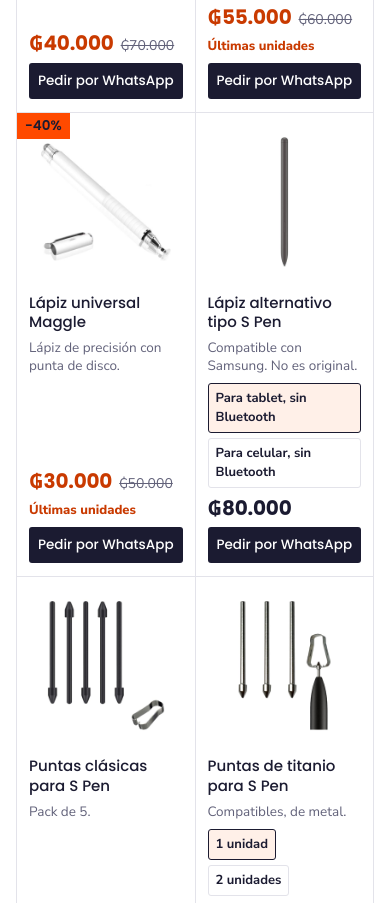
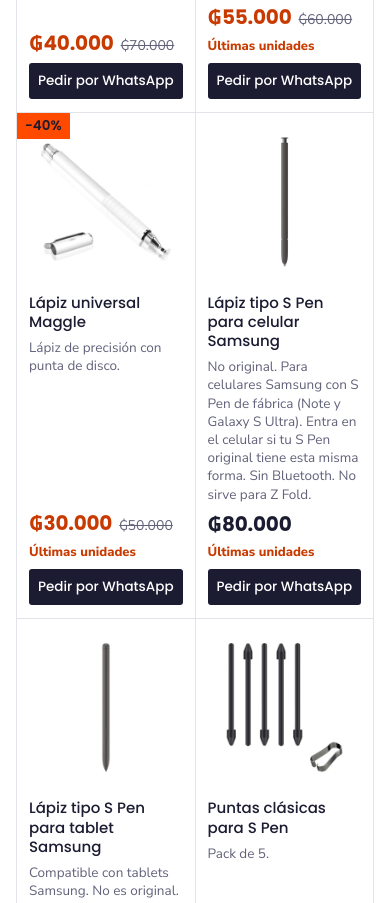
Before and after one commit to ziggypyg/ziggypyg.github.io, a plain HTML site: page index.html in a window 390 px wide. Shown: the part 873-1776 px from the top of the page. Drawn offline with Linux system fonts and the light colour scheme.

Commit message:
Separar S Pen de celular y tablet, mejorar descripción del de celular
Co-Authored-By: Claude Opus 5.5 <noreply@anthropic.com>
Claude-Session: https://claude.ai/code/session_01ADwd8HB3NWVph2tHqHnPbX

```diff
--- a/index.html
+++ b/index.html
@@ -163,9 +163,10 @@ const CATALOG = [
     { label: "Blanco", photo: "APP-PEN-BLA", price: 55000, was: 60000, stock: 0 } ] },
   { cat: "lapices", name: "Lápiz universal Maggle", note: "Lápiz de precisión con punta de disco.", vars: [
     { label: "Blanco", photo: "LAP-STY-BLA", price: 30000, was: 50000, stock: 1 } ] },
-  { cat: "lapices", name: "Lápiz alternativo tipo S Pen", note: "Compatible con Samsung. No es original.", vars: [
-    { label: "Para tablet, sin Bluetooth", photo: "SPN-TAB-NEG", price: 80000, stock: 3 },
-    { label: "Para celular, sin Bluetooth", photo: "SPN-CEL-NEG", price: 80000, stock: 2 } ] },
+  { cat: "lapices", name: "Lápiz tipo S Pen para celular Samsung", note: "No original. Para celulares Samsung con S Pen de fábrica (Note y Galaxy S Ultra). Entra en el celular si tu S Pen original tiene esta misma forma. Sin Bluetooth. No sirve para Z Fold.", vars: [
+    { label: "Negro, sin Bluetooth", photo: "SPN-CEL-NEG", price: 80000, stock: 2 } ] },
+  { cat: "lapices", name: "Lápiz tipo S Pen para tablet Samsung", note: "Compatible con tablets Samsung. No es original.", vars: [
+    { label: "Negro, sin Bluetooth", photo: "SPN-TAB-NEG", price: 80000, stock: 3 } ] },
   { cat: "puntas", name: "Puntas clásicas para S Pen", note: "Pack de 5.", vars: [
     { label: "Pack x5", photo: "PUN-CLA-NEG", price: 40000, stock: 34 } ] },
   { cat: "puntas", name: "Puntas de titanio para S Pen", note: "Compatibles, de metal.", vars: [
```
